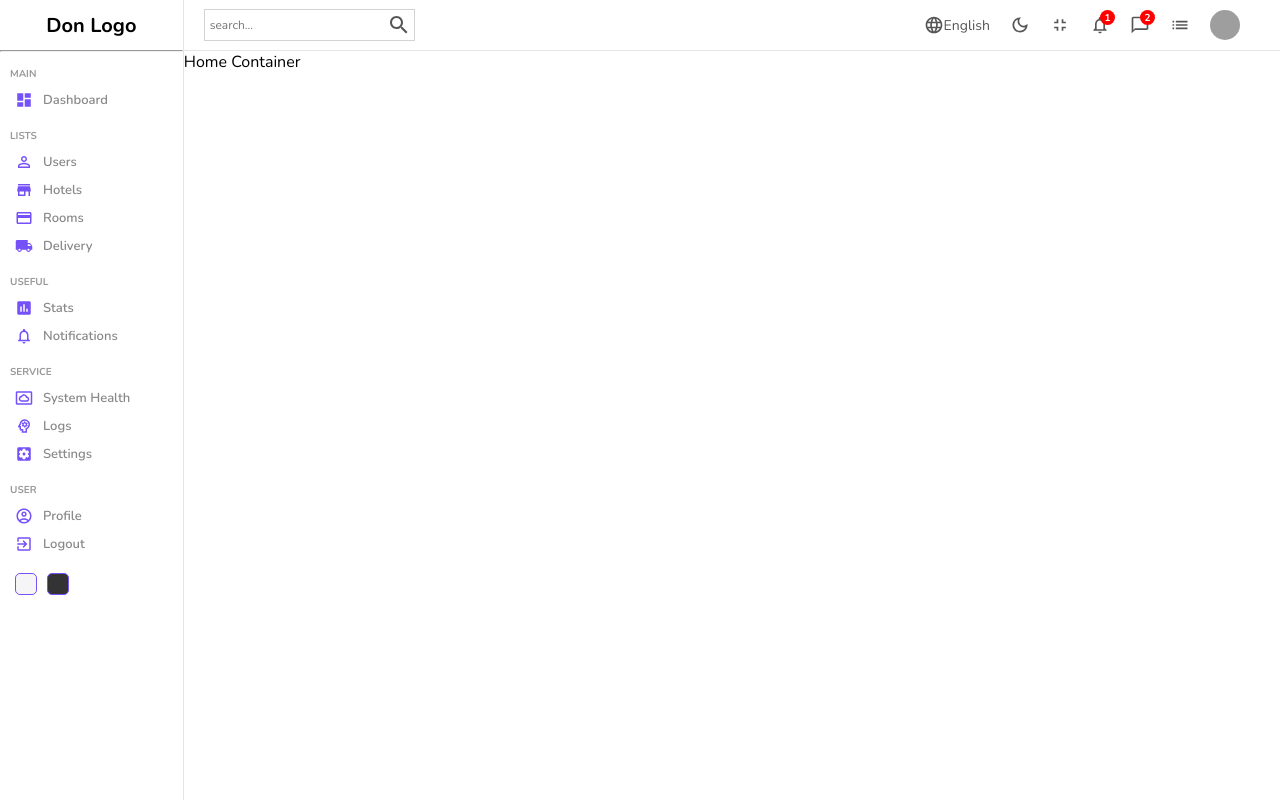
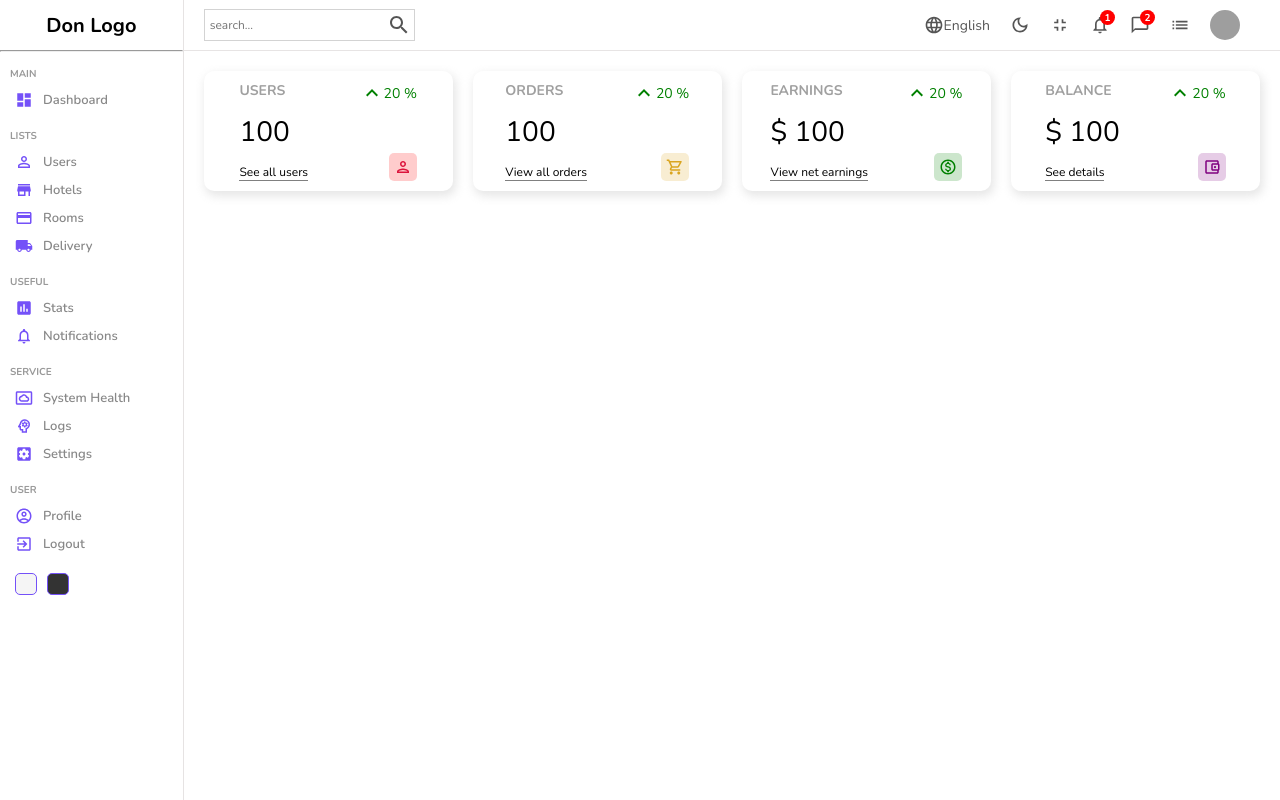
Before and after one commit to tonyclem/admin-template, a React (Create React App) app in the folder admin-template/: page / in a window 1280 px wide. Built offline with nearby package versions, Linux system fonts and the light colour scheme; grey boxes are pictures that could not be loaded.

Commit message:
added widget

```diff
--- /dev/null
+++ b/admin-template/src/components/widget/Widget.jsx
@@ -0,0 +1,105 @@
+import React from "react";
+import "./widget.scss";
+import KeyboardArrowUpIcon from "@mui/icons-material/KeyboardArrowUp";
+import PersonOutlinedIcon from "@mui/icons-material/PersonOutlined";
+import AccountBalanceWalletOutlinedIcon from "@mui/icons-material/AccountBalanceWalletOutlined";
+import ShoppingCartOutlinedIcon from "@mui/icons-material/ShoppingCartOutlined";
+import MonetizationOnOutlinedIcon from "@mui/icons-material/MonetizationOnOutlined";
+
+const Widget = ({ type }) => {
+  let data;
+
+  //temporary
+  const amount = 100;
+  const diff = 20;
+
+  switch (type) {
+    case "user":
+      data = {
+        title: "USERS",
+        isMoney: false,
+        link: "See all users",
+        icon: (
+          <PersonOutlinedIcon
+            className="icon"
+            style={{
+              color: "crimson",
+              backgroundColor: "rgba(255, 0, 0, 0.2)",
+            }}
+          />
+        ),
+      };
+      break;
+    case "order":
+      data = {
+        title: "ORDERS",
+        isMoney: false,
+        link: "View all orders",
+        icon: (
+          <ShoppingCartOutlinedIcon
+            className="icon"
+            style={{
+              backgroundColor: "rgba(218, 165, 32, 0.2)",
+              color: "goldenrod",
+            }}
+          />
+        ),
+      };
+      break;
+    case "earning":
+      data = {
+        title: "EARNINGS",
+        isMoney: true,
+        link: "View net earnings",
+        icon: (
+          <MonetizationOnOutlinedIcon
+            className="icon"
+            style={{
+              backgroundColor: "rgba(0, 128, 0, 0.2)",
+              color: "green",
+            }}
+          />
+        ),
+      };
+      break;
+    case "balance":
+      data = {
+        title: "BALANCE",
+        isMoney: true,
+        link: "See details",
+        icon: (
+          <AccountBalanceWalletOutlinedIcon
+            className="icon"
+            style={{
+              backgroundColor: "rgba(128, 0, 128, 0.2)",
+              color: "purple",
+            }}
+          />
+        ),
+      };
+      break;
+    default:
+      break;
+  }
+
+  return (
+    <div className="widget">
+      <div className="left">
+        <span className="title">{data?.title}</span>
+        <span className="counter">
+          {data?.isMoney && "$"} {amount}
+        </span>
+        <span className="link">{data?.link}</span>
+      </div>
+      <div className="right">
+        <div className="percentage positive">
+          <KeyboardArrowUpIcon />
+          {diff} %
+        </div>
+        {data?.icon}
+      </div>
+    </div>
+  );
+};
+
+export default Widget;
--- /dev/null
+++ b/admin-template/src/components/widget/widget.scss
@@ -0,0 +1,53 @@
+.widget {
+  display: flex;
+  justify-content: space-around;
+  flex: 1;
+  padding: 10px;
+  -webkit-box-shadow: 2px 4px 10px 1px rgba(0, 0, 0, 0.47);
+  box-shadow: 2px 4px 10px 1px rgba(201, 201, 201, 0.47);
+  border-radius: 10px;
+  height: 100px;
+
+  .left,
+  .right {
+    display: flex;
+    flex-direction: column;
+    justify-content: space-between;
+
+    .title {
+      font-weight: bold;
+      font-size: 14px;
+      color: rgb(160, 160, 160);
+    }
+
+    .counter {
+      font-size: 28px;
+      font-weight: 300;
+    }
+
+    .link {
+      width: max-content;
+      font-size: 12px;
+      border-bottom: 1px solid gray;
+    }
+
+    .percentage {
+      display: flex;
+      align-items: center;
+      font-size: 14px;
+
+      &.positive {
+        color: green;
+      }
+      &.negative {
+        color: red;
+      }
+    }
+    .icon {
+      font-size: 18px;
+      padding: 5px;
+      border-radius: 5px;
+      align-self: flex-end;
+    }
+  }
+}
--- a/admin-template/src/pages/home/Home.jsx
+++ b/admin-template/src/pages/home/Home.jsx
@@ -2,6 +2,7 @@ import React from "react";
 import "./home.scss";
 import Sidebar from "../../components/sidebar/Sidebar";
 import Navbar from "../../components/navbar/Navbar";
+import Widget from "../../components/widget/Widget";
 
 const Home = () => {
   return (
@@ -9,7 +10,12 @@ const Home = () => {
       <Sidebar />
       <div className="homeContainer">
         <Navbar />
-        Home Container
+        <div className="widgets">
+          <Widget type="user" />
+          <Widget type="order" />
+          <Widget type="earning" />
+          <Widget type="balance" />
+        </div>
       </div>
     </div>
   );
--- a/admin-template/src/pages/home/home.scss
+++ b/admin-template/src/pages/home/home.scss
@@ -4,4 +4,10 @@
   .homeContainer {
     flex: 6;
   }
+
+  .widgets {
+    display: flex;
+    padding: 20px;
+    gap: 20px;
+  }
 }
```
